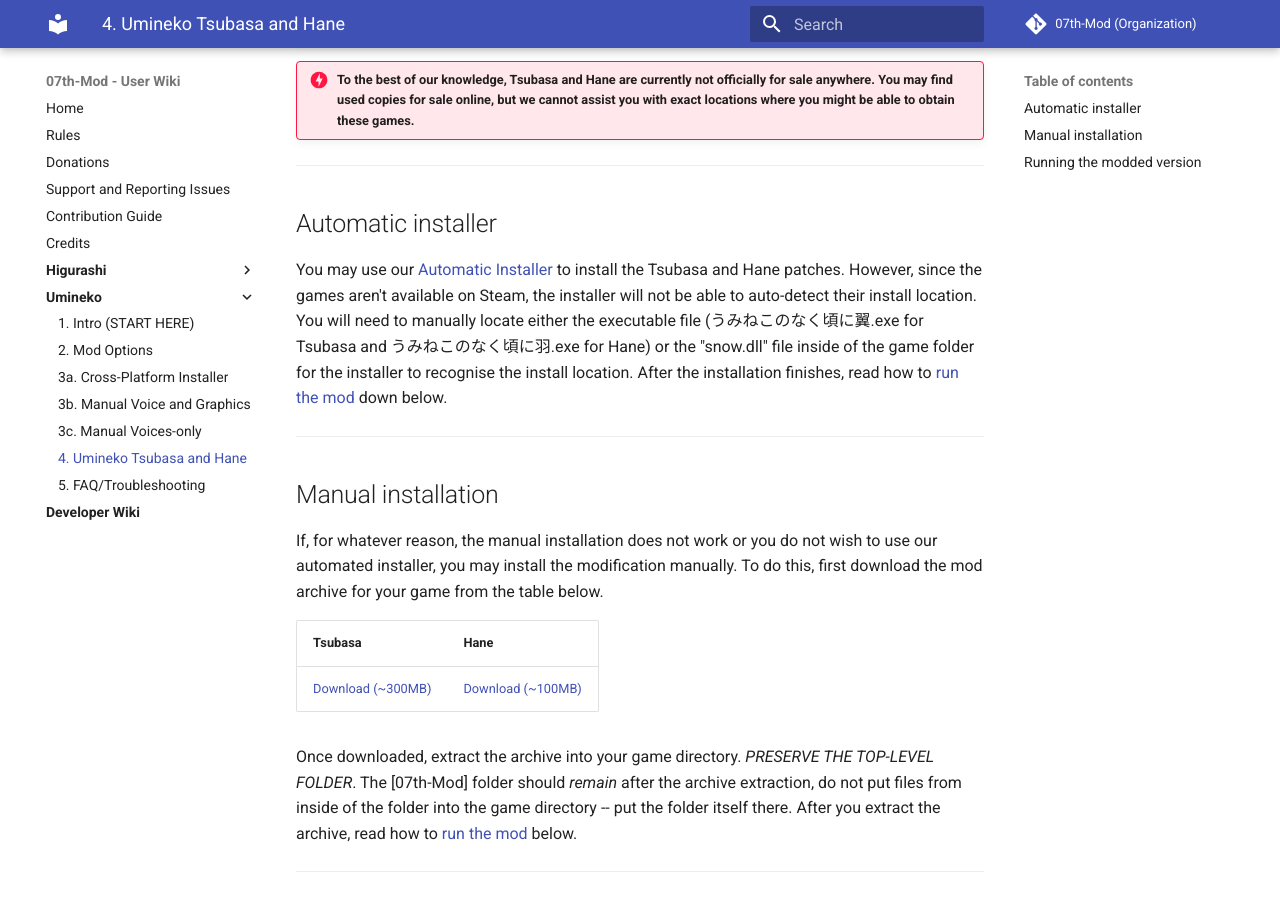
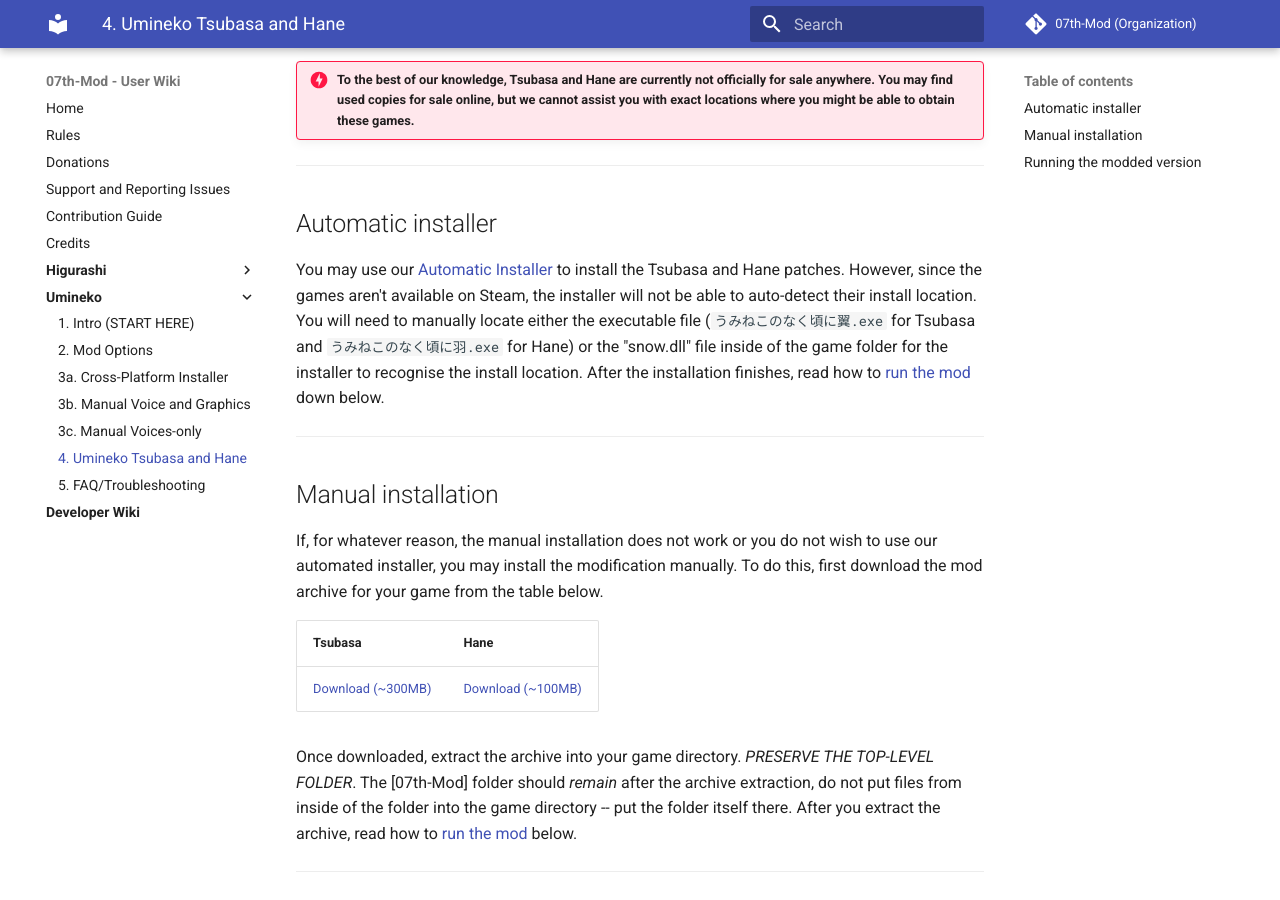
Before and after one commit to 07th-mod/wiki, an MkDocs documentation site: the page built from docs/Umineko/Tsubasa-Hane.md, in a window 1280 px wide and 900 px high, scrolled down 424 px. Built offline with MkDocs 1.6.1 and Material for MkDocs 9.7.7, drawn with Linux system fonts in a browser that asks for light colours.

Commit message:
Filename fix

```diff
--- a/docs/Umineko/Tsubasa-Hane.md
+++ b/docs/Umineko/Tsubasa-Hane.md
@@ -16,7 +16,7 @@
 
 You may use our [Automatic Installer](Umineko-Part-3a-Cross-Platform-Installer.md) to install the Tsubasa and Hane patches.
 However, since the games aren't available on Steam, the installer will not be able to auto-detect their install location.
-You will need to manually locate either the executable file (うみねこのなく頃に翼.exe for Tsubasa and うみねこのなく頃に羽.exe for Hane)
+You will need to manually locate either the executable file (`うみねこのなく頃に翼.exe` for Tsubasa and `うみねこのなく頃に羽.exe` for Hane)
 or the "snow.dll" file inside of the game folder for the installer to recognise the install location.
 After the installation finishes, read how to [run the mod](#running-the-modded-version) down below.
 
```
